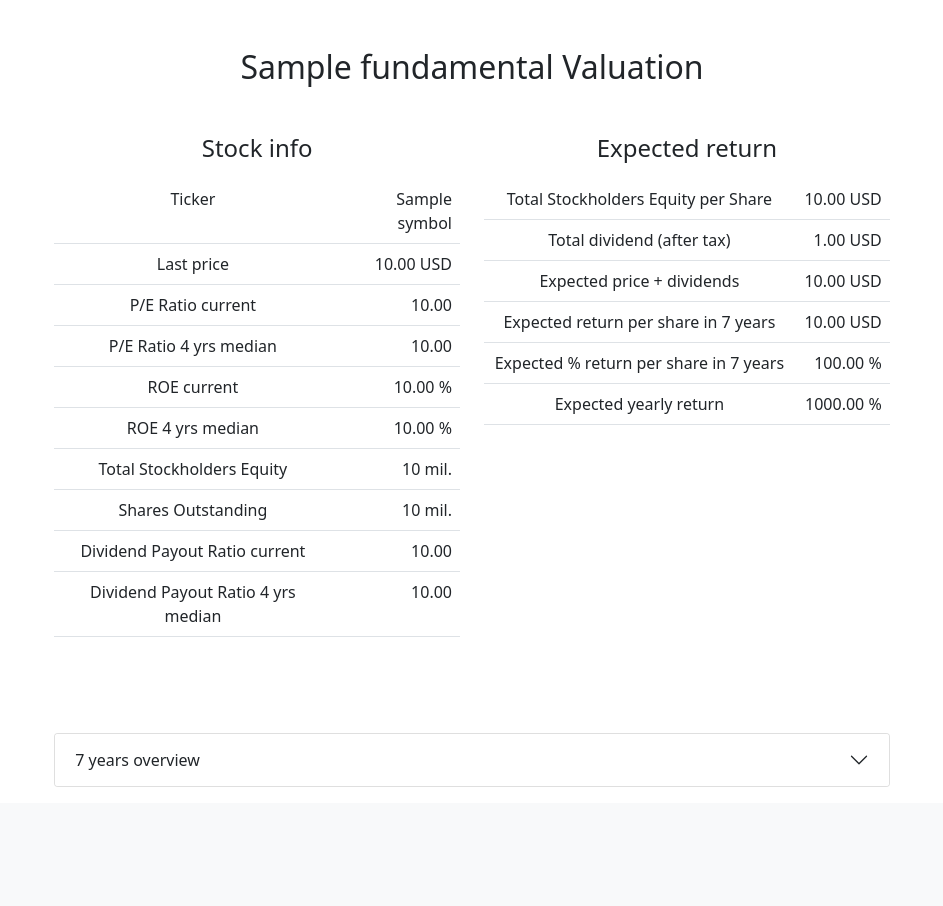
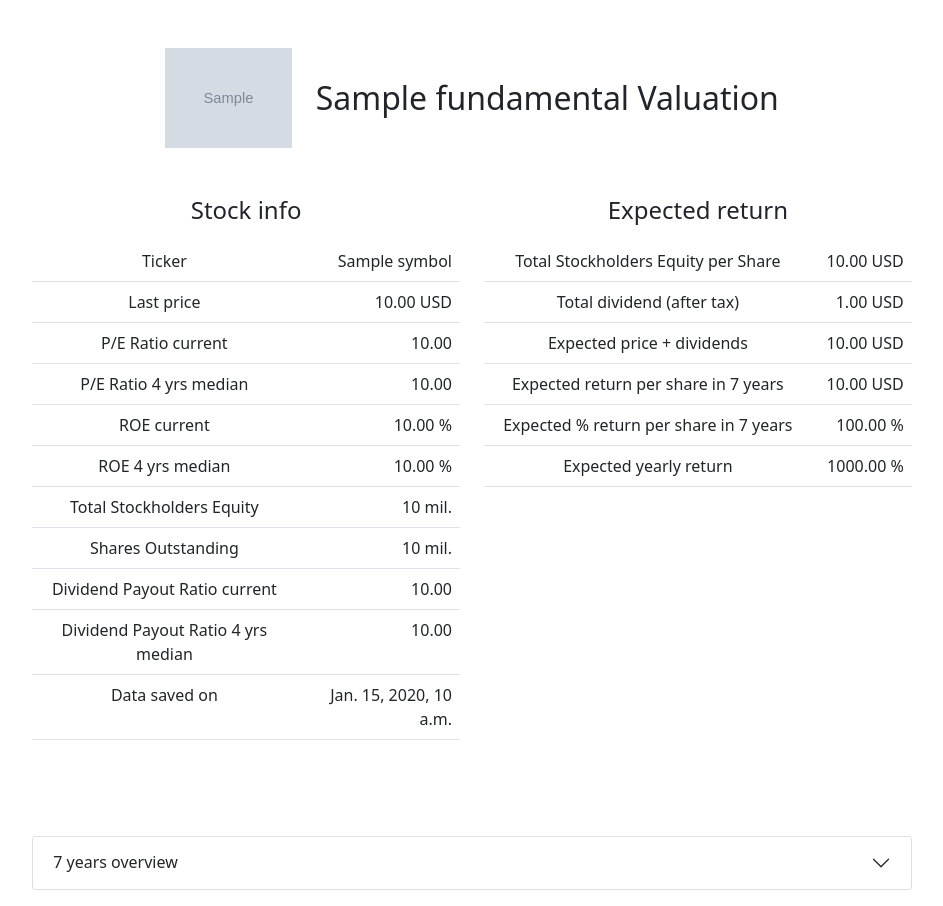
Before and after one commit to marekh19/Valuat.io, a Django app: template roi_calculator/templates/ticker.html in a window 1280 px wide. Shown: the part 56-962 px from the top of the page, without its empty margins (168-1111 px from the left). Before the commit the page ends 843 px from the top, so only its background shows below. Run offline with Django 3.2, Linux system fonts and the light colour scheme; the template is opened without the code that fills it: values that come from a table or form of the project are taken from there, most other values are stand-ins (such as "Sample title", 1, 10 or a date in 2020); grey boxes marked "Sample" are stand-in pictures.

Commit message:
frontend updated

```diff
--- a/roi_calculator/templates/ticker.html
+++ b/roi_calculator/templates/ticker.html
@@ -28,7 +28,16 @@
     </div>
     <div class="d-flex justify-content-center align-items-center">
         <main class="text-center mt-5">
-            <h2 class="mb-5">{{ fundamentals.name }} Valuation</h2>
+            <div class="container mb-5">
+                <div class="row justify-content-md-center align-items-center">
+                    <div class="col col-lg-2">
+                        <img src="{{ fundamentals.logo }}" class="img-fluid" style="height: 100px;" alt="{{ fundamentals.name }} logo">
+                    </div>
+                    <div class="col-md-auto">
+                        <h2 class="mb-0">{{ fundamentals.name }} Valuation</h2>
+                    </div>
+                </div>
+            </div>
             <div class="container mb-5">
                 <div class="row">
                     <div class="col-md-6">
@@ -83,6 +92,10 @@
                                 <tr>
                                     <td>Dividend Payout Ratio 4 yrs median</td>
                                     <td class="text-end">{{ fundamentals.payout_ratio_median | floatformat:2 }}</td>
+                                </tr>
+                                <tr>
+                                    <td>Data saved on</td>
+                                    <td class="text-end">{{ fundamentals.data_saved_on }}</td>
                                 </tr>
 
                             </tbody>
--- a/roi_calculator/utils.py
+++ b/roi_calculator/utils.py
@@ -42,6 +42,8 @@ def valuation_dictionary(ticker):
         'currency': info['currency'],
         'market_cap': info['marketCap'] / M,
         'shares_outstanding': current_shares_outstanding_in_mil,
+        'logo': info['logo_url'],
+        'data_saved_on': datetime.now(),
         # ratios, earnings, roe
         'peg_ratio': info['pegRatio'],
         'pfcf_ratio': info['marketCap'] / info['freeCashflow'] if info['freeCashflow'] != None else None,
```
